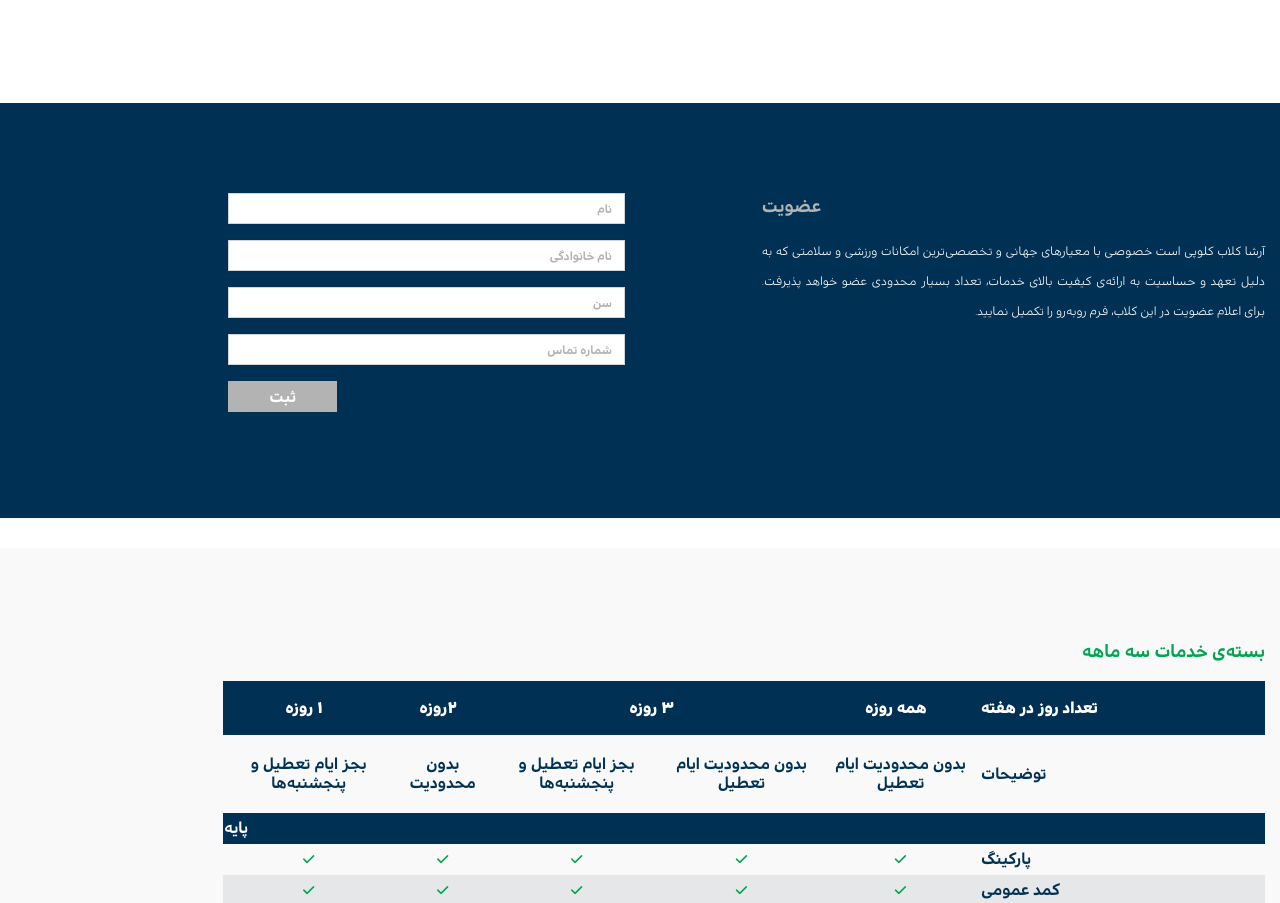
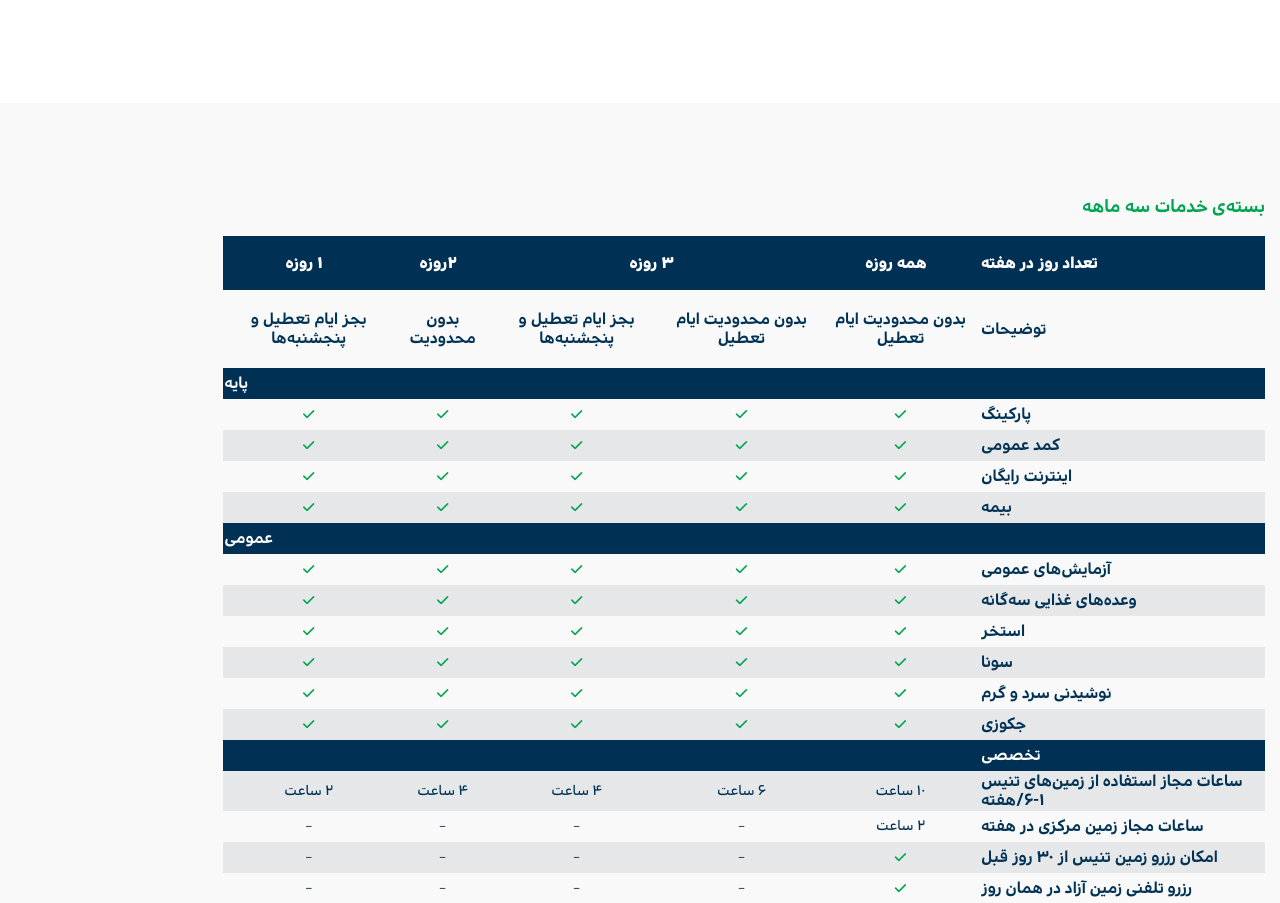
Before and after one commit to jangholi/arshaClub-new, a plain HTML site: page index.html in a window 1280 px wide. Shown: the part 4093-4996 px from the top of the page. Drawn offline with nearby package versions, Linux system fonts and the light colour scheme; grey boxes are pictures that could not be loaded.

Commit message:
comment register

```diff
--- a/index.html
+++ b/index.html
@@ -64,36 +64,36 @@
                 </div>
             </div>
         </div>
-    <!-- second three -->
-    <div class="container-fluid" id="register">
-        <div class="row dark-blue-bg pt-60 pb-60">
-            <div class="col-xl-5 col-lg-5 offset-md-1 col-sm-10 offset-sm-1 d-flex align-items-start justify-content-center mt-30 mb-30">
-                <div>
-                    <p class="light-title">عضویت</p>
-                    <p class="white-color justify description">
-                        آرشا کلاب کلوپی است خصوصی با معیارهای جهانی و تخصصی‌ترین امکانات ورزشی و سلامتی که به دلیل تعهد و حساسیت به ارائه‌ی کیفیت بالای خدمات، تعداد بسیار محدودی عضو خواهد پذیرفت. برای اعلام عضویت در این کلاب، فرم روبه‌رو را تکمیل نمایید.
-                    </p>
-                </div>
-            </div>
-            <div class="col-xl-4 col-lg-4 offset-xl-1 offset-lg-1 col-sm-10 offset-sm-1 mt-30 mb-30">
-                <form>
-                    <div class="form-group">
-                        <input type="text" class="form-control" placeholder="نام">
-                    </div>
-                    <div class="form-group">
-                        <input type="text" class="form-control" placeholder="نام خانوادگی">
-                    </div>
-                    <div class="form-group">
-                        <input type="number" class="form-control" placeholder="سن">
-                    </div>
-                    <div class="form-group">
-                        <input type="number" class="form-control" placeholder="شماره تماس">
-                    </div>
-                    <button type="submit" class="btn submit-btn">ثبت</button>
-                </form>
-            </div>
-        </div>
-    </div>
+    <!-- register -->
+    <!--<div class="container-fluid" id="register">-->
+        <!--<div class="row dark-blue-bg pt-60 pb-60">-->
+            <!--<div class="col-xl-5 col-lg-5 offset-md-1 col-sm-10 offset-sm-1 d-flex align-items-start justify-content-center mt-30 mb-30">-->
+                <!--<div>-->
+                    <!--<p class="light-title">عضویت</p>-->
+                    <!--<p class="white-color justify description">-->
+                        <!--آرشا کلاب کلوپی است خصوصی با معیارهای جهانی و تخصصی‌ترین امکانات ورزشی و سلامتی که به دلیل تعهد و حساسیت به ارائه‌ی کیفیت بالای خدمات، تعداد بسیار محدودی عضو خواهد پذیرفت. برای اعلام عضویت در این کلاب، فرم روبه‌رو را تکمیل نمایید.-->
+                    <!--</p>-->
+                <!--</div>-->
+            <!--</div>-->
+            <!--<div class="col-xl-4 col-lg-4 offset-xl-1 offset-lg-1 col-sm-10 offset-sm-1 mt-30 mb-30">-->
+                <!--<form>-->
+                    <!--<div class="form-group">-->
+                        <!--<input type="text" class="form-control" placeholder="نام">-->
+                    <!--</div>-->
+                    <!--<div class="form-group">-->
+                        <!--<input type="text" class="form-control" placeholder="نام خانوادگی">-->
+                    <!--</div>-->
+                    <!--<div class="form-group">-->
+                        <!--<input type="number" class="form-control" placeholder="سن">-->
+                    <!--</div>-->
+                    <!--<div class="form-group">-->
+                        <!--<input type="number" class="form-control" placeholder="شماره تماس">-->
+                    <!--</div>-->
+                    <!--<button type="submit" class="btn submit-btn">ثبت</button>-->
+                <!--</form>-->
+            <!--</div>-->
+        <!--</div>-->
+    <!--</div>-->
     <!--four section-->
     <div id="packages">
     <div class="container-fluid light-gray-bg mb-30 mt-30 pb-90 d-none d-sm-block">
```
